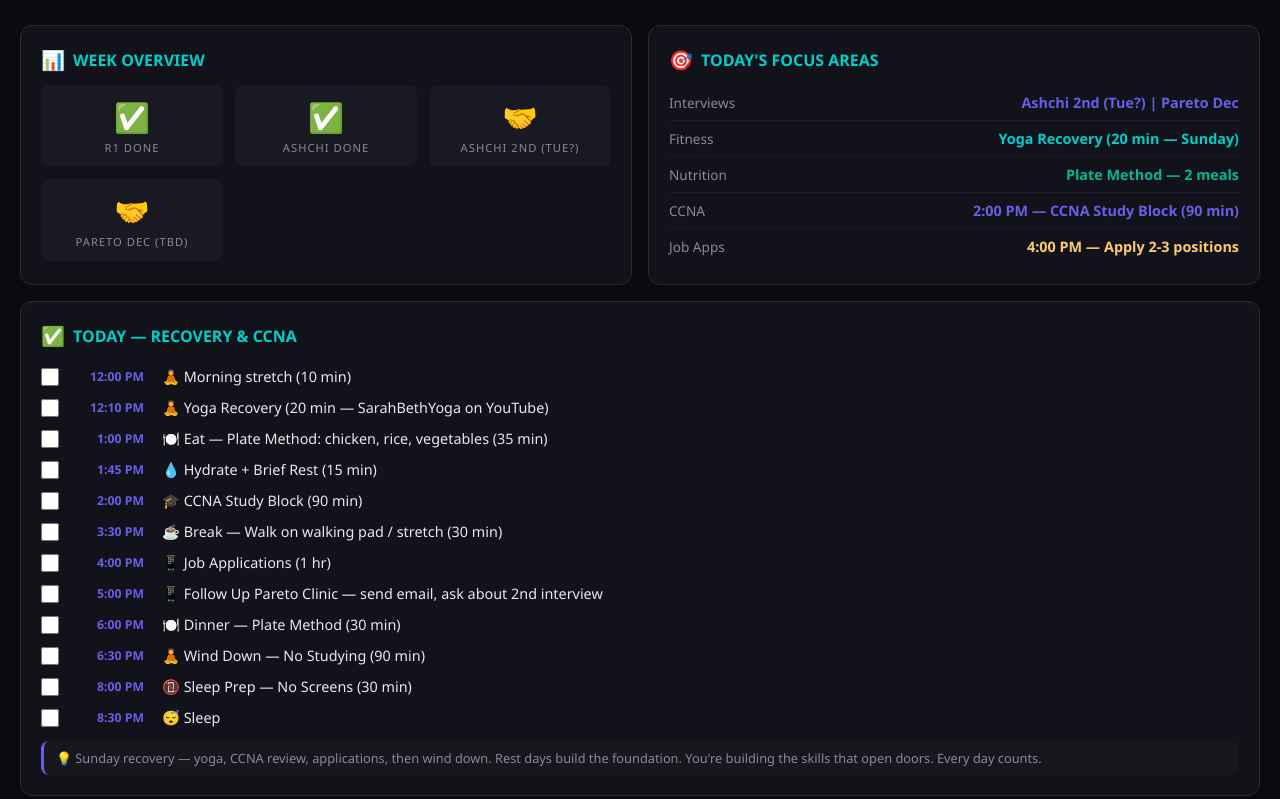
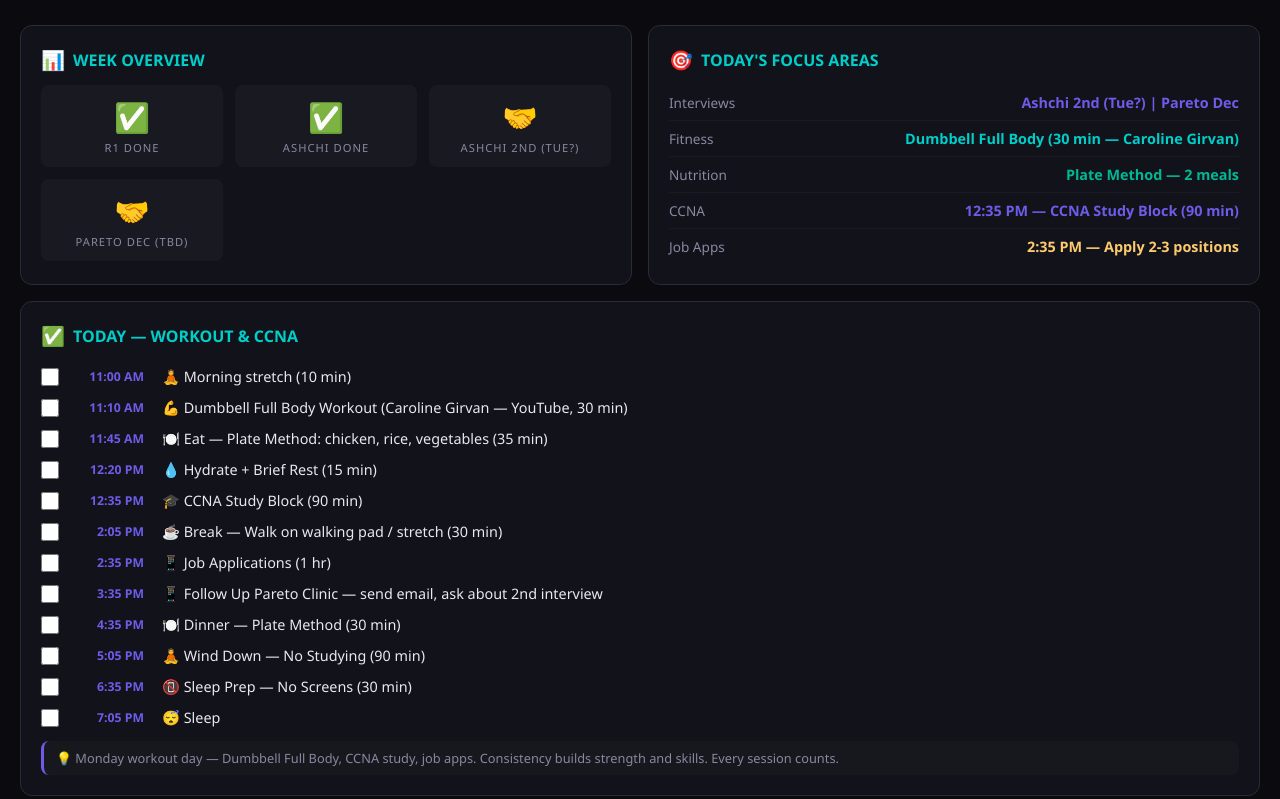
Before and after one commit to dgwinimprove/dashboard, a plain HTML site: page index.html in a window 1280 px wide. Shown: the part 301-1100 px from the top of the page. Drawn offline with Linux system fonts and the light colour scheme.

Commit message:
Daily 5 AM sync 2026-11-16 — Monday: workout/CCNA schedule, duplicate fixed, Week 2 starts today

```diff
--- a/index.html
+++ b/index.html
@@ -135,30 +135,30 @@ body{font-family:'Segoe UI',system-ui,-apple-system,sans-serif;background:var(--
 <div class="card">
 <h2><span class="icon">🎯</span> TODAY'S FOCUS AREAS</h2>
 <div class="row"><span class="row-label">Interviews</span><span class="row-value" style="color:var(--accent)">Ashchi 2nd (Tue?) | Pareto Dec</span></div>
-<div class="row"><span class="row-label">Fitness</span><span class="row-value" style="color:var(--accent2)">Yoga Recovery (20 min — Sunday)</span></div>
+<div class="row"><span class="row-label">Fitness</span><span class="row-value" style="color:var(--accent2)">Dumbbell Full Body (30 min — Caroline Girvan)</span></div>
 <div class="row"><span class="row-label">Nutrition</span><span class="row-value" style="color:var(--success)">Plate Method — 2 meals</span></div>
-<div class="row"><span class="row-label">CCNA</span><span class="row-value" style="color:var(--accent)">2:00 PM — CCNA Study Block (90 min)</span></div>
-<div class="row"><span class="row-label">Job Apps</span><span class="row-value" style="color:var(--warning)">4:00 PM — Apply 2-3 positions</span></div>
+<div class="row"><span class="row-label">CCNA</span><span class="row-value" style="color:var(--accent)">12:35 PM — CCNA Study Block (90 min)</span></div>
+<div class="row"><span class="row-label">Job Apps</span><span class="row-value" style="color:var(--warning)">2:35 PM — Apply 2-3 positions</span></div>
 </div>
 </div>
 
 <!-- DAILY CHECKLIST -->
 <div class="grid">
 <div class="card">
-<h2><span class="icon">✅</span> TODAY — RECOVERY &amp; CCNA</h2>
-<div class="checklist-item" onclick="toggleCheck(this)"><input type="checkbox"><span class="timestamp">12:00 PM</span><span class="task-text">🧘 Morning stretch (10 min)</span></div>
-<div class="checklist-item" onclick="toggleCheck(this)"><input type="checkbox"><span class="timestamp">12:10 PM</span><span class="task-text">🧘 Yoga Recovery (20 min — SarahBethYoga on YouTube)</span></div>
-<div class="checklist-item" onclick="toggleCheck(this)"><input type="checkbox"><span class="timestamp">1:00 PM</span><span class="task-text">🍽️ Eat — Plate Method: chicken, rice, vegetables (35 min)</span></div>
-<div class="checklist-item" onclick="toggleCheck(this)"><input type="checkbox"><span class="timestamp">1:45 PM</span><span class="task-text">💧 Hydrate + Brief Rest (15 min)</span></div>
-<div class="checklist-item" onclick="toggleCheck(this)"><input type="checkbox"><span class="timestamp">2:00 PM</span><span class="task-text">🎓 CCNA Study Block (90 min)</span></div>
-<div class="checklist-item" onclick="toggleCheck(this)"><input type="checkbox"><span class="timestamp">3:30 PM</span><span class="task-text">☕ Break — Walk on walking pad / stretch (30 min)</span></div>
-<div class="checklist-item" onclick="toggleCheck(this)"><input type="checkbox"><span class="timestamp">4:00 PM</span><span class="task-text">📱 Job Applications (1 hr)</span></div>
-<div class="checklist-item" onclick="toggleCheck(this)"><input type="checkbox"><span class="timestamp">5:00 PM</span><span class="task-text">📱 Follow Up Pareto Clinic — send email, ask about 2nd interview</span></div>
-<div class="checklist-item" onclick="toggleCheck(this)"><input type="checkbox"><span class="timestamp">6:00 PM</span><span class="task-text">🍽️ Dinner — Plate Method (30 min)</span></div>
-<div class="checklist-item" onclick="toggleCheck(this)"><input type="checkbox"><span class="timestamp">6:30 PM</span><span class="task-text">🧘 Wind Down — No Studying (90 min)</span></div>
-<div class="checklist-item" onclick="toggleCheck(this)"><input type="checkbox"><span class="timestamp">8:00 PM</span><span class="task-text">📵 Sleep Prep — No Screens (30 min)</span></div>
-<div class="checklist-item" onclick="toggleCheck(this)"><input type="checkbox"><span class="timestamp">8:30 PM</span><span class="task-text">😴 Sleep</span></div>
-<div class="note">💡 Sunday recovery — yoga, CCNA review, applications, then wind down. Rest days build the foundation. You're building the skills that open doors. Every day counts.</div>
+<h2><span class="icon">✅</span> TODAY — WORKOUT &amp; CCNA</h2>
+<div class="checklist-item" onclick="toggleCheck(this)"><input type="checkbox"><span class="timestamp">11:00 AM</span><span class="task-text">🧘 Morning stretch (10 min)</span></div>
+<div class="checklist-item" onclick="toggleCheck(this)"><input type="checkbox"><span class="timestamp">11:10 AM</span><span class="task-text">💪 Dumbbell Full Body Workout (Caroline Girvan — YouTube, 30 min)</span></div>
+<div class="checklist-item" onclick="toggleCheck(this)"><input type="checkbox"><span class="timestamp">11:45 AM</span><span class="task-text">🍽️ Eat — Plate Method: chicken, rice, vegetables (35 min)</span></div>
+<div class="checklist-item" onclick="toggleCheck(this)"><input type="checkbox"><span class="timestamp">12:20 PM</span><span class="task-text">💧 Hydrate + Brief Rest (15 min)</span></div>
+<div class="checklist-item" onclick="toggleCheck(this)"><input type="checkbox"><span class="timestamp">12:35 PM</span><span class="task-text">🎓 CCNA Study Block (90 min)</span></div>
+<div class="checklist-item" onclick="toggleCheck(this)"><input type="checkbox"><span class="timestamp">2:05 PM</span><span class="task-text">☕ Break — Walk on walking pad / stretch (30 min)</span></div>
+<div class="checklist-item" onclick="toggleCheck(this)"><input type="checkbox"><span class="timestamp">2:35 PM</span><span class="task-text">📱 Job Applications (1 hr)</span></div>
+<div class="checklist-item" onclick="toggleCheck(this)"><input type="checkbox"><span class="timestamp">3:35 PM</span><span class="task-text">📱 Follow Up Pareto Clinic — send email, ask about 2nd interview</span></div>
+<div class="checklist-item" onclick="toggleCheck(this)"><input type="checkbox"><span class="timestamp">4:35 PM</span><span class="task-text">🍽️ Dinner — Plate Method (30 min)</span></div>
+<div class="checklist-item" onclick="toggleCheck(this)"><input type="checkbox"><span class="timestamp">5:05 PM</span><span class="task-text">🧘 Wind Down — No Studying (90 min)</span></div>
+<div class="checklist-item" onclick="toggleCheck(this)"><input type="checkbox"><span class="timestamp">6:35 PM</span><span class="task-text">📵 Sleep Prep — No Screens (30 min)</span></div>
+<div class="checklist-item" onclick="toggleCheck(this)"><input type="checkbox"><span class="timestamp">7:05 PM</span><span class="task-text">😴 Sleep</span></div>
+<div class="note">💡 Monday workout day — Dumbbell Full Body, CCNA study, job apps. Consistency builds strength and skills. Every session counts.</div>
 </div>
 </div>
 
@@ -222,7 +222,7 @@ Send a thank-you follow-up email to Pareto while waiting for the December date:
 <div class="grid">
 <div class="card full-width">
 <h2><span class="icon">🎓</span> CCNA 200-301 — 12-WEEK ROADMAP TO JANUARY</h2>
-<div style="font-size:.8em;color:var(--muted);margin-bottom:8px">Target: Pass exam by Jan 31, 2027 | Started: Nov 10 | Current: Week 1 Review (Sun Nov 15)</div>
+<div style="font-size:.8em;color:var(--muted);margin-bottom:8px">Target: Pass exam by Jan 31, 2027 | Started: Nov 10 | Current: Week 2 — Mon Nov 16</div>
 
 <!-- Domain progress bars -->
 <div style="margin-bottom:12px">
@@ -254,13 +254,13 @@ Send a thank-you follow-up email to Pareto while waiting for the December date:
 <!-- Weekly breakdown -->
 <div style="font-size:.85em;color:var(--accent2);font-weight:600;margin-bottom:8px">📅 THIS WEEK'S PLAN:</div>
 
-<div class="milestone" style="border-left-color:var(--accent);overflow:visible"><span class="week">Week 2 (Nov 17–23)</span> 🔵 STARTS NEXT TUESDAY Nov 17 — Ethernet, IP addressing, subnetting, network diagrams, copper cabling</div>
+<div class="milestone" style="border-left:4px solid var(--accent2);font-weight:700;overflow:visible"><span class="week">Week 2 (Nov 16–22)</span> 🔵 STARTS TODAY Mon Nov 16 — Ethernet, IP addressing, subnetting, network diagrams, copper cabling</div>
+<div class="milestone" style="opacity:.5;text-decoration:line-through;overflow:visible"><span class="week">Sun Nov 15</span> ✅ DONE — Review Week 1 + Week 2 preview videos. Packet Tracer lab practice.</div>
 <div class="milestone" style="opacity:.5;text-decoration:line-through;overflow:visible"><span class="week">Fri Nov 13</span> ✅ DONE — CCNA Block 3: Fiber Optics, Straight-through/Crossover cables, MAC addresses, Switches</div>
 <div class="milestone" style="opacity:.5;text-decoration:line-through;overflow:visible"><span class="week">Sat Nov 14</span> ✅ DONE — CCNA Block 4: Switch Ports, CAM Tables, CDP, LLDP (with lab practice)</div>
-<div class="milestone" style="border-left:4px solid var(--accent2);font-weight:700;overflow:visible"><span class="week">Sun Nov 15</span> 🎓 Review Week 1 + Week 2 videos. Packet Tracer lab practice.</div>
-<div class="milestone" style="overflow:visible"><span class="week">Mon Nov 16</span> 📝 Job apps + CCNA subnetting practice</div>
-<div class="milestone" style="overflow:visible"><span class="week">Tue Nov 17</span> 🎓 Week 2 START — Ethernet, IP addressing, subnetting</div>
-<div class="milestone" style="overflow:visible"><span class="week">Wed Nov 18</span> 📹 ASHCHI 2ND INTERVIEW (TBD) + CCNA prep on off-hours</div>
+<div class="milestone" style="overflow:visible"><span class="week">Mon Nov 16</span> 💪 Dumbbell Workout + CCNA subnetting practice + job apps</div>
+<div class="milestone" style="overflow:visible"><span class="week">Tue Nov 17</span> 📹 T25 Cardio + CCNA IP addressing, network diagrams</div>
+<div class="milestone" style="overflow:visible"><span class="week">Wed Nov 18</span> 💪 Dumbbell Full Body + CCNA prep on off-hours</div>
 <div class="milestone" style="overflow:visible"><span class="week">Sat Nov 22</span> 🧪 Weekly review — weak areas, practice tests, lab exercises</div>
 </div>
 
@@ -271,7 +271,7 @@ Send a thank-you follow-up email to Pareto while waiting for the December date:
 🔑 <strong>Key rule:</strong> Subnetting practice EVERY day until automatic. This is the #1 skill tested.<br>
 🖥️ <strong>Lab goal:</strong> 8–10 hours per week minimum. Use Packet Tracer for hands-on practice.<br>
 📊 <strong>Candidates who lab 8+ hrs/week pass at 78%. Those who skip labs pass at 39%.</strong><br>
-💡 <strong>Today (Nov 15 — Sunday):</strong> Yoga Recovery, CCNA review + lab practice at 2 PM, job apps at 4 PM, Pareto follow-up at 5 PM. Rest days build the foundation.
+💡 <strong>Today (Nov 16 — Monday):</strong> Dumbbell Full Body Workout at 11:10 AM, CCNA Study Block at 12:35 PM, Job Apps at 2:35 PM, Pareto follow-up at 3:35 PM. Week 2 begins — Ethernet, IP addressing, subnetting.
 </div>
 </div>
 </div>
```
